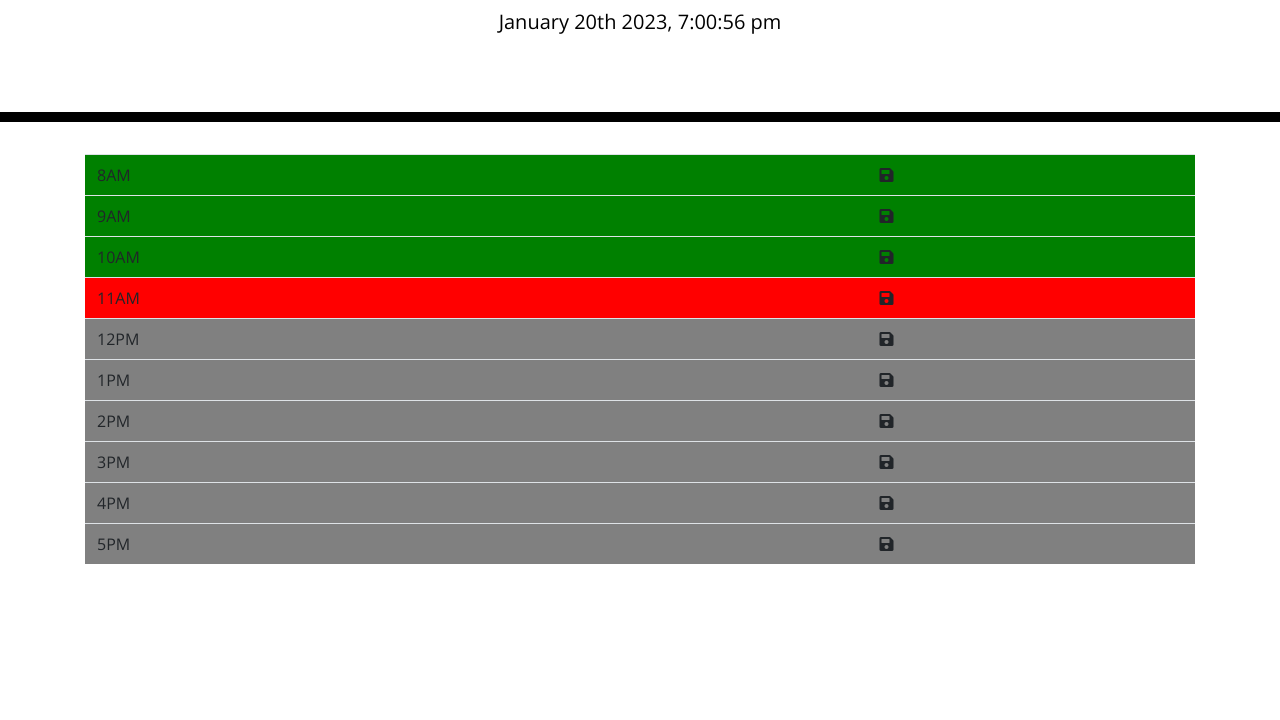
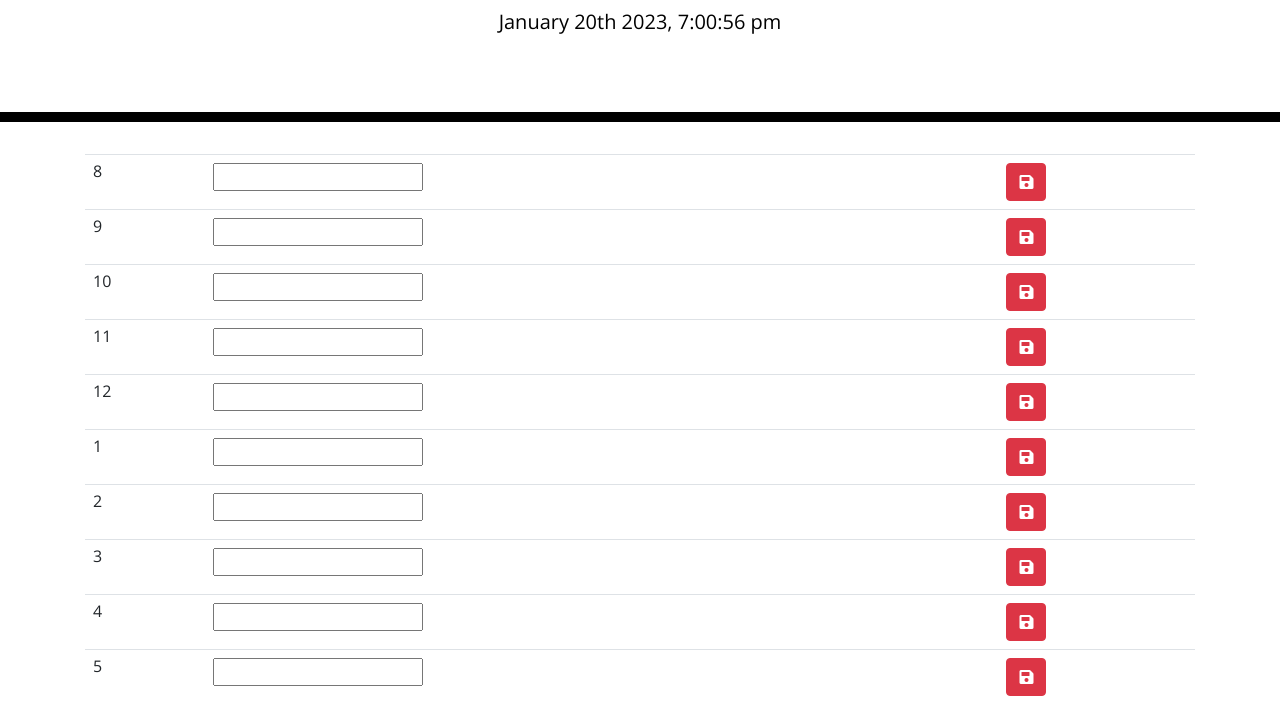
Before and after one commit to Haroon-dev13/daily-planner, a plain HTML site: page index.html in a window 1280 px wide. Shown: the part 182-902 px from the top of the page. Before the commit the page ends 800 px from the top, so only its background shows below. Drawn offline with nearby package versions, Linux system fonts and the light colour scheme.

Commit message:
values getting from localstorage

```diff
--- a/assets/js/script.js
+++ b/assets/js/script.js
@@ -1,27 +1,103 @@
 var currentDay = $("#currentDay");
-var timeBlocks = $("#timeBlocks");
+var dailyPlanner = $("#timeBlocks");
 var currentHour = moment().format("HH");
-console.log(currentHour);
+// console.log(currentHour);
 var workHours = [8,9,10,11,12,13,14,15,16,17];
+var prevValues = [];
 let row='';
-for (let i = 0; i< workHours.length; i++) {
-    row='';
-    var AmOrPm = workHours[i] >= 12 ? 'PM' : 'AM';
-    var hour = (workHours[i] % 12) || 12;
-    if (currentHour > workHours[i]) {
-        row = "<tr class='p-3' style='background-color: green;'><td>"+ hour + AmOrPm +"</td><td></td><td><i class='fa fa-save'></i></td></tr>";
-    }
-    else if(currentHour == workHours[i]){
-        row = "<tr class='p-3' style='background-color: red;'><td>"+ hour + AmOrPm +"</td><td></td><td><i class='fa fa-save'></i></td></tr>";
-    }
-    else{
-        row = "<tr class='p-3' style='background-color: grey;'><td>"+  hour + AmOrPm +"</td><td></td><td><i class='fa fa-save'></i></td></tr>";
-    }
-    $("#timeBlocks tbody").append(row);
-    }
+prevValues = JSON.parse(localStorage.getItem('values'));
 
 
+for (let i = 0; i < workHours.length; i++) {
+    // const element = array[i];
+        var AmOrPm = workHours[i] >= 12 ? 'PM' : 'AM';
+        var hour = (workHours[i] % 12) || 12;
+        // console.log(prevValues);
+        if (prevValues) {
+            row = printDailyPlannerData(hour, prevValues[i]);
+            dailyPlanner.append(row);
+        }
+        else{
+            row = printDailyPlannerData(hour,' ');
+            dailyPlanner.append(row);
+        }
+        // printDailyPlannerData(hour,'abc');
 
+}
+// for (let i = 0; i< workHours.length; i++) {
+//     row='';
+//     var AmOrPm = workHours[i] >= 12 ? 'PM' : 'AM';
+//     var hour = (workHours[i] % 12) || 12;
+//     if (currentHour > workHours[i]) {
+//         row = "<tr class='p-3' style='background-color: green;'><td>"+ hour + AmOrPm +"</td>"+
+//         "<td></td>"+
+//         "<td><i class='fa fa-save'></i></td></tr>";
+//     }
+//     else if(currentHour == workHours[i]){
+//         row = "<tr class='p-3' style='background-color: red;'><td>"+ hour + AmOrPm +"</td>"+
+//         "<td></td>"+
+//         "<td><i class='fa fa-save'></i></td></tr>";
+//     }
+//     else{
+//         row = "<tr class='p-3' style='background-color: grey;'><td>"+  hour + AmOrPm +"</td>"+
+//         "<td><input type='text' class='inputValue' name='name[]' value=''></input></td>"+
+//         "<td><button type='button' class='btn btn-danger'><i class='fa fa-save'></i></button></td></tr>";
+//     }
+//     $("#timeBlocks tbody").append(row);
+//     }
+
+//     prevValues = JSON.parse(localStorage.getItem('values'));
+//     console.log(prevValues);
+// if(prevValues != null){
+//     for (let i = 0; i < prevValues.length; i++) {
+//         $(".inputValue").val(prevValues[i]);
+//         console.log(prevValues[i]);
+//     }
+// }
+
+
+// console.log($("#timeBlocks tbody").childern());
+// $("#timeBlocks tbody").on('submit','btn-danger',function (event) {
+//     console.log(event.target);
+// })
+
+function printDailyPlannerData(hour, prevValue) {
+    var dailyPlannerRowEl = $('<tr>');
+
+    var hourTdEl = $('<td>').addClass('p-2').text(hour);
+
+    var inputTdEl = $('<td>').addClass('p-2');
+
+    var inputDataField = $('<input>').addClass('inputData').val(prevValue);
+    inputTdEl.append(inputDataField);
+
+    var saveTdEl = $('<td>').addClass('p-2');
+
+    var saveDataBtn = $('<button>').addClass('btn btn-danger save-data-btn');
+    var saveIcon = $('<i>').addClass('fa fa-save');
+    saveDataBtn.append(saveIcon);
+    saveTdEl.append(saveDataBtn);
+
+    // By listing each `<td>` variable as an argument, each one will be appended in that order
+    dailyPlannerRowEl.append(
+        hourTdEl,
+        inputTdEl,
+        saveTdEl
+    );
+
+    dailyPlanner.append(dailyPlannerRowEl);
+  }
+
+// function saveLocalStorage(event) {
+//     // console.log(event.target);
+//     var values = $('input[name="name[]"]').map(function(){
+//         return this.value;
+//      }).get();
+//      localStorage.setItem('values',JSON.stringify(values));
+
+//     //  console.log(localStorage.getItem('values'));
+//   }
+//   $("button").on( "click", saveLocalStorage);
 
 
 
--- a/index.html
+++ b/index.html
@@ -31,9 +31,9 @@
     <div class="container">
       <!-- Timeblocks go here -->
       <table class="table" id="timeBlocks">
-        <tbody>
+        <!-- <tbody>
 
-        </tbody>
+        </tbody> -->
       </table>
     </div>
 
```
